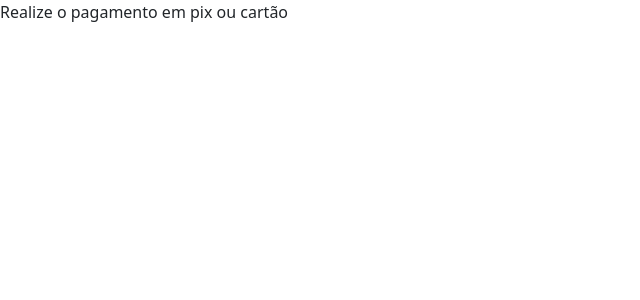
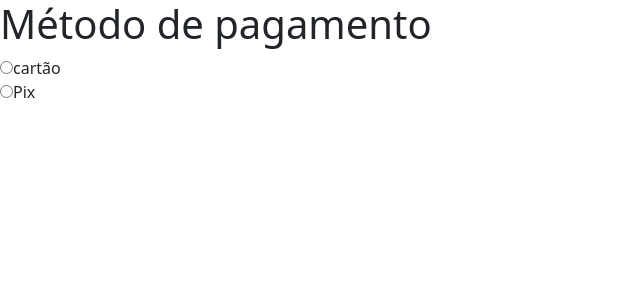
Before and after one commit to AdrienneMota/womancarev1, a React (Create React App) app: page /details/payment in a window 1280 px wide. Shown: the top 300 px of the page, without its empty margins (0-640 px from the left). Built offline with nearby package versions, Linux system fonts and the light colour scheme.

Commit message:
feat: rendering the payment options.

```diff
--- a/src/App.js
+++ b/src/App.js
@@ -1,7 +1,9 @@
 import { BrowserRouter, Routes, Route } from "react-router-dom";
 import Home from "./pages/Home";
 import RequestedDetails from "./pages/RequestedDetails";
-import { Payment } from "./pages/Payment";
+import Payment from "./pages/Payment";
+import Card from "./pages/Card";
+import Pix from "./pages/Pix";
 
 function App() {
   return (
@@ -10,6 +12,8 @@ function App() {
         <Route path="/" element={<Home/>}/>
         <Route path="/details/:requestId" element={<RequestedDetails/>}/>
         <Route path="/details/payment" element={<Payment/>}/>
+        <Route path="/card" element={<Card/>}/>
+        <Route path="/pix" element={<Pix/>}/>
       </Routes>
     </BrowserRouter>
   );
--- a/src/pages/Payment.js
+++ b/src/pages/Payment.js
@@ -1,3 +1,41 @@
-export function Payment() {
-    return <>Realize o pagamento em pix ou cartão</>
+import { useState } from "react"
+
+export default function Payment() {
+    const [methodPayment, setmethodPayment] = useState("")
+
+    return (
+        <>
+           <h1>Método de pagamento</h1>
+               <div>
+                  <input
+                    type="radio"
+                    name="option_payment"
+                    value="card"
+                    onChange={(e) => {setmethodPayment(e.target.value)}}
+                  />
+                  <label htmlFor="card">cartão</label>
+              </div>
+              <div>
+                  <input
+                    type="radio"
+                    name="option_payment"
+                    value="pix"
+                    onChange={(e) =>  {setmethodPayment(e.target.value)}}
+                    />
+                  <label htmlFor="pix">Pix</label>
+               </div>
+            {
+                (methodPayment==="null")?
+                   ""
+                   :
+                   (methodPayment==="pix")?
+                   <div>pix</div>
+                   :
+                   (methodPayment==="card")?
+                   <div>card</div>
+                   :
+                   ""
+            }
+        </>
+    )
 }
```
